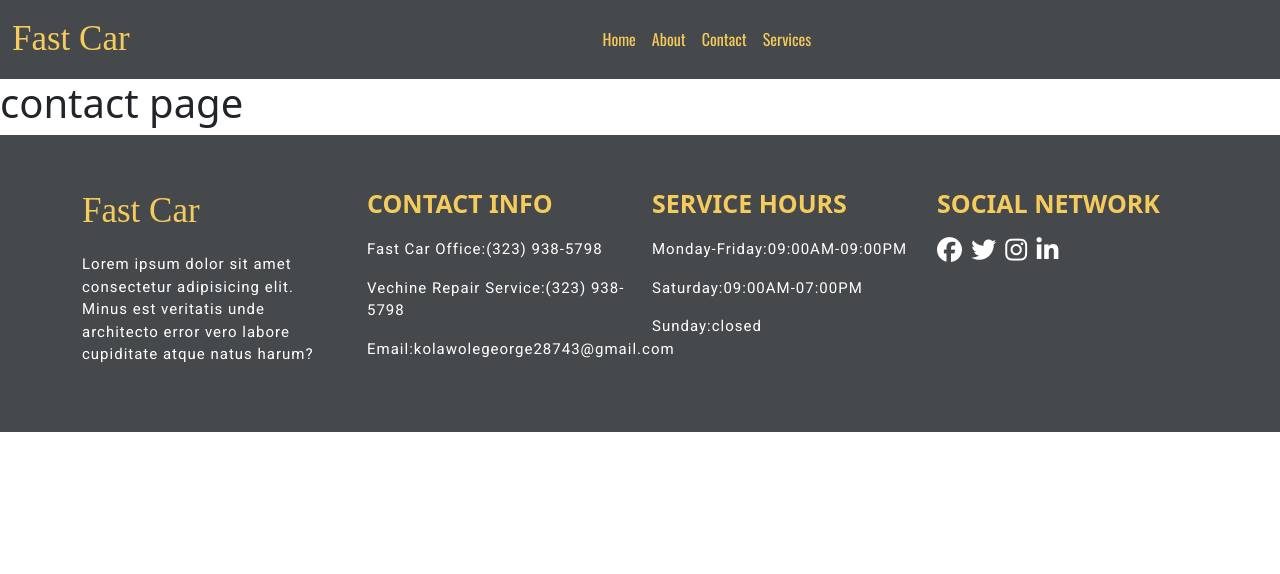
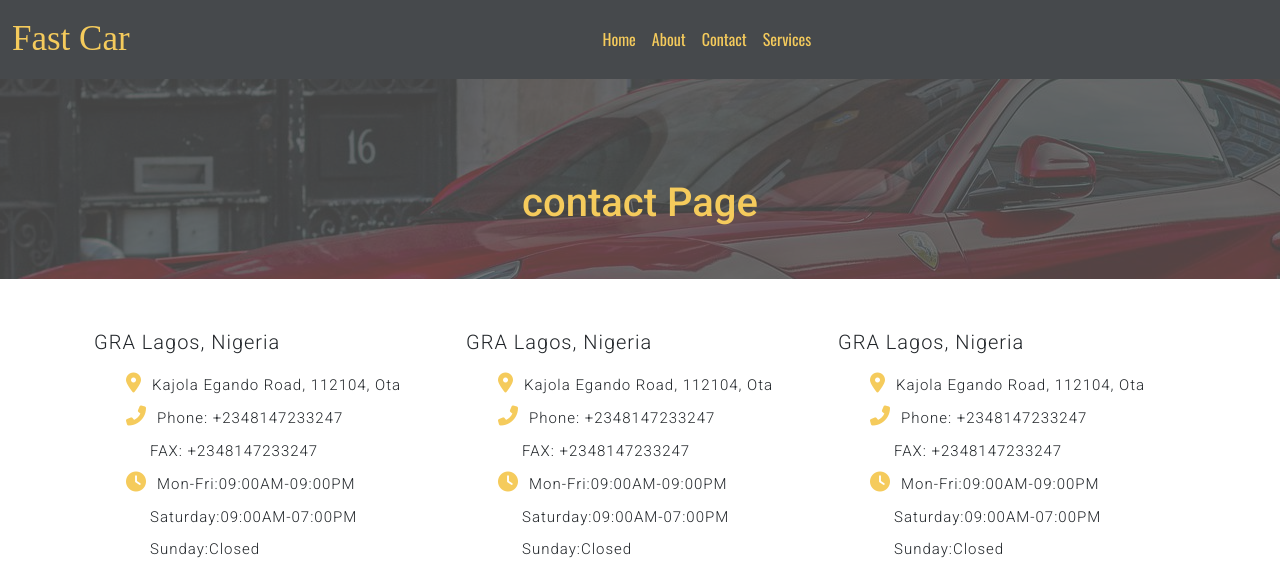
Before and after one commit to georgespicy/car-rental, a Django app: page /contact/ in a window 1280 px wide. Shown: the top 574 px of the page. Before the commit the page ends 432 px from the top, so only its background shows below. Run offline with Django 3.2, Linux system fonts and the light colour scheme; some libraries are stand-ins or nearby versions; some web fonts are replaced.

Commit message:
done with contact page

```diff
--- a/pages/templates/pages/contact.html
+++ b/pages/templates/pages/contact.html
@@ -2,5 +2,92 @@
 {% load static %}
 {% block title %}contact page{% endblock  %}
 {% block main %}
-    <h1>contact page</h1>
+<div class="about-us-page">
+    <div class="about-us-page-words">
+        <h1 class="text-center">contact Page</h1>
+    </div>
+</div>
+
+<div class="container">
+    <div class="row mt-5 mx-auto">
+        <div class="col-xxl-4 col-lg-4 col-md-6 col-sm-12">
+            <p class="contact-location-header">GRA Lagos, Nigeria</p>
+            <div class="contact-info">
+                <ul class="contact-icons-list">
+                    <li><span><i class="fas fa-map-marker-alt"></i></span>Kajola Egando Road, 112104, Ota</li>
+                    <li><span><i class="fas fa-phone-alt"></i></span>Phone: +2348147233247</li>
+                    <li class="ms-4">FAX: +2348147233247</li>
+                    <li><span><i class="fas fa-clock"></i></span>Mon-Fri:09:00AM-09:00PM</li>
+                    <li class="ms-4"> Saturday:09:00AM-07:00PM</li>
+                    <li class="ms-4">Sunday:Closed</li>
+                </ul>
+            </div>
+        </div>
+        <div class="col-xxl-4 col-lg-4 col-md-6 col-sm-12">
+            <p class="contact-location-header">GRA Lagos, Nigeria</p>
+            <div class="contact-info">
+                <ul class="contact-icons-list">
+                    <li><span><i class="fas fa-map-marker-alt"></i></span>Kajola Egando Road, 112104, Ota</li>
+                    <li><span><i class="fas fa-phone-alt"></i></span>Phone: +2348147233247</li>
+                    <li class="ms-4">FAX: +2348147233247</li>
+                    <li><span><i class="fas fa-clock"></i></span>Mon-Fri:09:00AM-09:00PM</li>
+                    <li class="ms-4"> Saturday:09:00AM-07:00PM</li>
+                    <li class="ms-4">Sunday:Closed</li>
+                </ul>
+            </div>
+        </div>
+        <div class="col-xxl-4 col-lg-4 col-md-6 col-sm-12">
+            <p class="contact-location-header">GRA Lagos, Nigeria</p>
+            <div class="contact-info">
+                <ul class="contact-icons-list">
+                    <li><span><i class="fas fa-map-marker-alt"></i></span>Kajola Egando Road, 112104, Ota</li>
+                    <li><span><i class="fas fa-phone-alt"></i></span>Phone: +2348147233247</li>
+                    <li class="ms-4">FAX: +2348147233247</li>
+                    <li><span><i class="fas fa-clock"></i></span>Mon-Fri:09:00AM-09:00PM</li>
+                    <li class="ms-4"> Saturday:09:00AM-07:00PM</li>
+                    <li class="ms-4">Sunday:Closed</li>
+                </ul>
+            </div>
+        </div>
+    </div>
+</div>
+
+<div class="home-map">
+    <iframe src="https://www.google.com/maps/embed?pb=!1m18!1m12!1m3!1d253682.4593283018!2d3.1438730798331482!3d6.548376807070054!2m3!1f0!2f0!3f0!3m2!1i1024!2i768!4f13.1!3m3!1m2!1s0x103b8b2ae68280c1%3A0xdc9e87a367c3d9cb!2sLagos!5e0!3m2!1sen!2sng!4v1658151860085!5m2!1sen!2sng" width="100%" height="500px" style="border:0;" allowfullscreen="" loading="lazy" referrerpolicy="no-referrer-when-downgrade"></iframe>
+</div>
+
+<div class="bg-light contact-form">
+    <div class="conatiner">
+        <div class="text-center">
+            <h3 class="text-primary">How Can We Help You?</h3>
+            <p class="lead">Lorem ipsum, dolor sit amet consectetur adipisic</p>
+        </div>
+        <div class=" d-flex align-items-center justify-content-center">
+            <div class="bg-white col-md-4">
+                <div class="p-4 rounded shadow-md">
+                    <div>
+                        <label for="name" class="form-label">Your Name</label>
+                        <input type="text" name="name" class="form-control" placeholder="Your Name" required>
+                    </div>
+                    <div class="mt-3">
+                        <label for="email" class="form-label">Your Email</label>
+                        <input type="text" name="email" class="form-control" placeholder="Your Email" required>
+                    </div class="mt-3">
+                    <div class="mt-3">
+                        <label for="subject" class="form-label">Subject</label>
+                        <input type="text" name="subject" class="form-control" placeholder="Subject" required>
+                    </div>
+                    <div class="mt-3 mb-3">
+                        <label for="message" class="form-label">Message</label>
+                        <textarea name="message" cols="20" rows="6" class="form-control"placeholder="message"></textarea>
+                    </div>
+                    <button type="submit" class="btn btn-primary">
+                        Submit Form
+                    </button>
+                </div>
+            </div>
+        </div>
+    </div>
+    </div>
+</div>
 {% endblock  %}
--- a/static/css/app.css
+++ b/static/css/app.css
@@ -313,3 +313,33 @@
     font-family: roboto;
     font-weight: 900;
 }
+
+/* ...................................contact............................. */
+
+
+.contact-location-header{
+    font-size: 20px;
+    font-weight: 300;
+    font-family: roboto;
+    letter-spacing: 1px;
+}
+
+.contact-icons-list{
+    list-style: none;
+}
+
+.contact-icons-list li{
+    font-size: 15px;
+    font-weight: 300;
+    font-family: roboto;
+    letter-spacing: 1px;
+    margin-bottom: 10px;
+}
+
+.fa-clock,
+.fa-phone-alt,
+.fa-map-marker-alt{
+    font-size: 20px;
+    margin-right: 10px;
+    color: #f5cb5c;
+}
```
